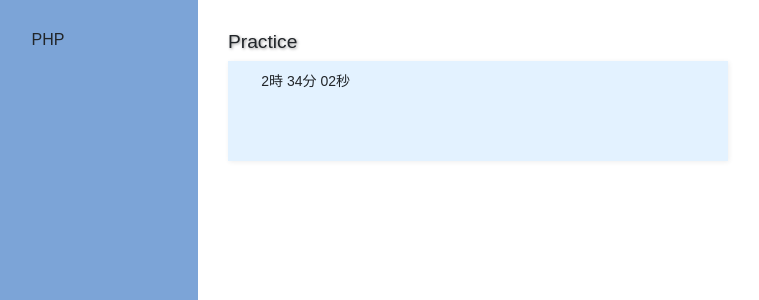
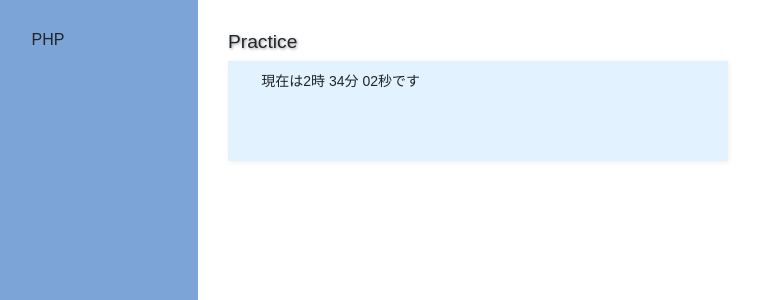
Before and after one commit to mikanfirst/php_mysql_lesson, a PHP site: page /sample03.php in a window 1280 px wide. Shown: the top 300 px of the page, without its empty margins (102-861 px from the left). Run offline with PHP 8.4, Linux system fonts and the light colour scheme.

Commit message:
PHP lesson2-13 文字列連結

```diff
--- a/sample03.php
+++ b/sample03.php
@@ -21,8 +21,8 @@
     <h2>Practice</h2>
     <pre>
       <?php
-      // date=
-      print(date('G時 i分 s秒'));
+      // date=時を表す関数
+      print('現在は' . date('G時 i分 s秒') . 'です');
       ?>
     </pre>
   </main>
```
